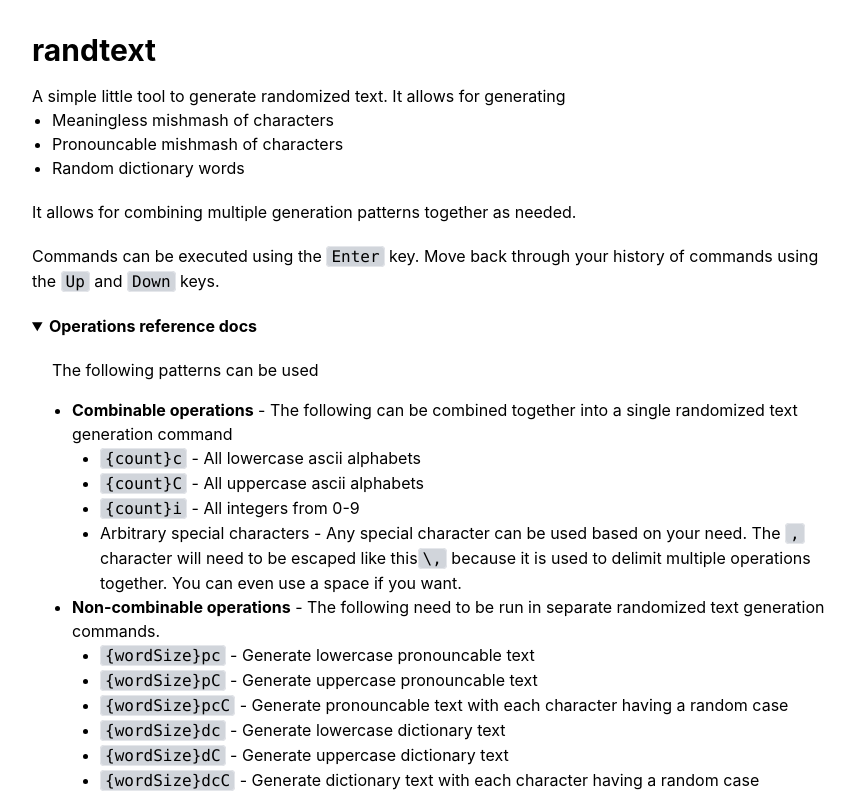
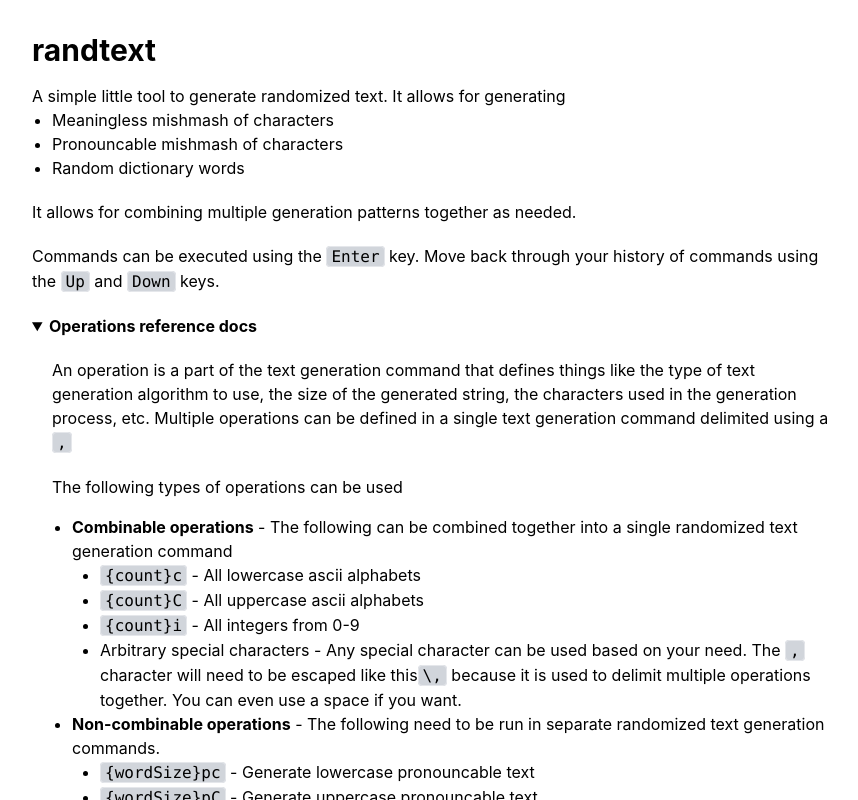
Before and after one commit to Mantaseus/randtext-site, a React (Vite) app: page / in a window 1280 px wide. Both pictures are taken after a click on the heading "Operations reference docs". Shown: the top 800 px of the page, without its empty margins (208-1066 px from the left). Built offline with nearby package versions, Linux system fonts and the light colour scheme.

Commit message:
feat: add to docs

```diff
--- a/src/App.tsx
+++ b/src/App.tsx
@@ -48,7 +48,7 @@ function App() {
     }
   }
 
-  return (<div className="flex flex-row justify-center p-4">
+  return (<div className="flex flex-row justify-center p-4 pb-20">
     <div className="md:w-[50rem] w-full">
       <div className="text-3xl font-bold py-4">randtext</div>
       <p>
@@ -79,7 +79,7 @@ function App() {
         />
       </div>
       <div className="mt-4">
-        <label className="block text-gray-700 text-sm font-bold">Text generation format</label>
+        <label className="block text-gray-700 text-sm font-bold">Text generation command</label>
         <input className="block rounded border w-full p-1 mt-1" type="text"
           value={currentFormat}
           onChange={e => {
--- a/src/OperationsReferenceDocs.tsx
+++ b/src/OperationsReferenceDocs.tsx
@@ -6,8 +6,15 @@ export const OperationsReferenceDocs: React.FC = () => {
     <summary className="font-bold cursor-pointer">Operations reference docs</summary>
     <div className="ml-5">
       <p className="mt-5 mb-4">
-        The following patterns can be used
+        An operation is a part of the text generation command that defines things like the
+        type of text generation algorithm to use, the size of the generated string, the
+        characters used in the generation process, etc. Multiple operations can be defined
+        in a single text generation command delimited using a <Code>,</Code>
       </p>
+      <p className="mt-5 mb-4">
+        The following types of operations can be used
+      </p>
+
       <ul className="list-disc ml-5">
         <li>
           <span className="font-bold">Combinable operations</span> - The following can be
```
